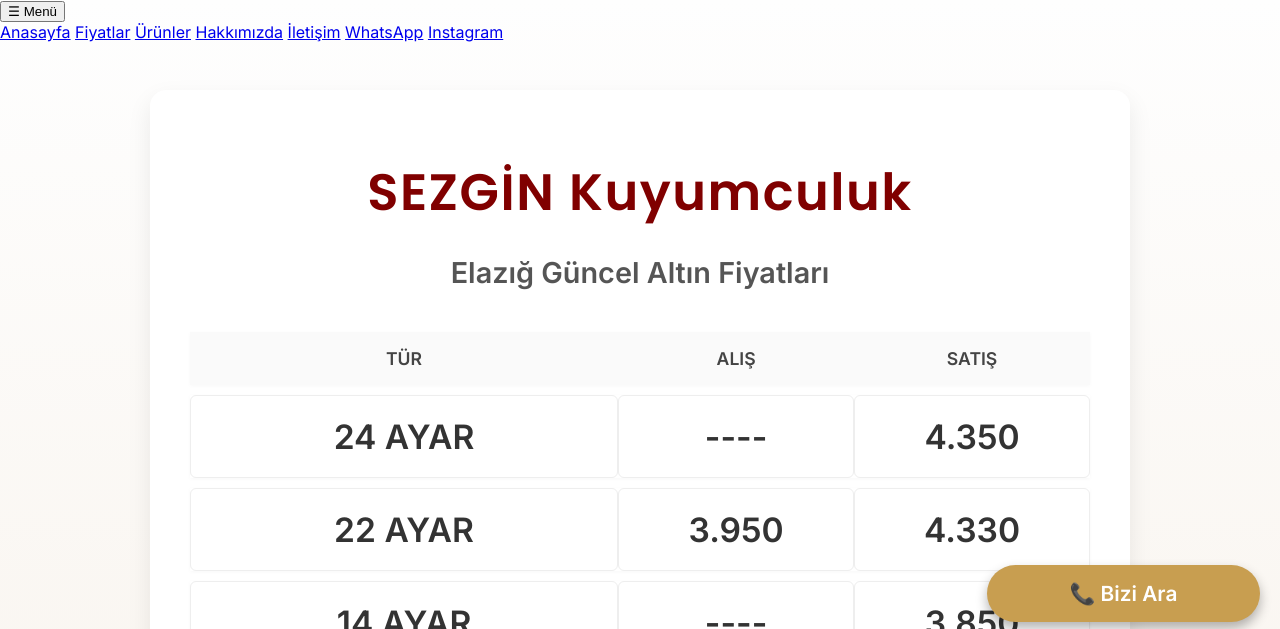
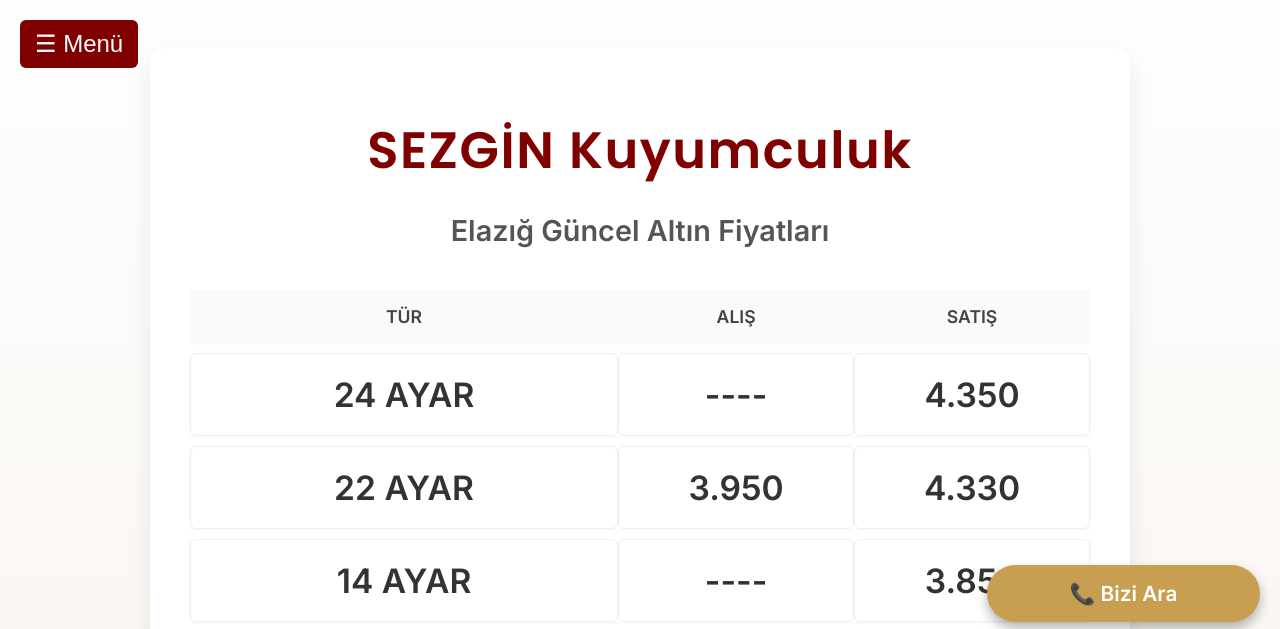
Before and after one commit to yssaydam/webfiyat, a plain HTML site: page index.html in a window 1280 px wide. Shown: the top 629 px of the page. Drawn offline with Linux system fonts and the light colour scheme.

```diff
--- a/index.html
+++ b/index.html
@@ -54,8 +54,8 @@
             <a href="#top">Anasayfa</a>
             <a href="#fiyatlar">Fiyatlar</a>
             <a href="#urunler">Ürünler</a>
-            <a href="#">Hakkımızda</a>
-            <a href="#">İletişim</a>
+            <a href="#hakkimizda">Hakkımızda</a>
+            <a href="#iletisim">İletişim</a>
             <a href="https://wa.me/905394325678" target="_blank">WhatsApp</a>
             <a href="https://instagram.com/sezginkuyumculuk_23" target="_blank">Instagram</a>
         </nav>
@@ -308,14 +308,24 @@
         </ul>
     </div>
     -->
-    <div style="text-align:center; margin-top: 3rem; padding: 1.5rem; background: #f9f9f9; border-top: 1px solid #ddd;">
+    <section id="hakkimizda"
+        style="max-width: 800px; margin: 3rem auto; padding: 2rem; background: #fffdf7; border: 1px solid #eee; border-radius: 12px; text-align: center;">
+        <h3 style="color:#c89e50; margin-bottom: 1rem;">Biz Kimiz?</h3>
+        <p style="font-size: 1.05rem; color: #444; line-height: 1.6;">
+            Sezgin Kuyumculuk olarak Elazığ'da yıllardır güvenin adresiyiz. En güncel altın fiyatlarını sizlerle
+            paylaşırken,
+            dürüstlük, şeffaflık ve müşteri memnuniyetini ön planda tutuyoruz. Sadece satış değil, güven de sunuyoruz.
+        </p>
+    </section>
+    <section id="iletisim"
+        style="text-align:center; margin-top: 3rem; padding: 1.5rem; background: #f9f9f9; border-top: 1px solid #ddd;">
         <h3 style="margin-bottom: 0.8rem; color: #c89e50;">İletişim & Ulaşım</h3>
         <p style="margin: 0.2rem 0;">📍 Adres: İzzetpaşa Camii Pasajı No:98, Merkez / Elazığ</p>
         <p style="margin: 0.2rem 0;">🕒 Çalışma Saatleri: Pazartesi - Cumartesi 08:30 - 18:30</p>
         <p style="margin: 0.2rem 0; color: #b00;"><strong>Pazar günleri kapalıyız.</strong></p>
         <p style="margin-top: 1rem;"><a href="https://maps.app.goo.gl/D7LBmMmZHg56ThEy8" target="_blank"
                 style="text-decoration:none; color:#007bff;">📌 Haritada Göster</a></p>
-    </div>
+    </section>
     </div>
     <script>
         if ('serviceWorker' in navigator) {
--- a/style.css
+++ b/style.css
@@ -143,6 +143,55 @@ tr:hover td {
     margin-right: 12px;
 }
 
+.drawer {
+    position: relative;
+    z-index: 10000;
+}
+
+.menu-toggle {
+    position: fixed;
+    top: 20px;
+    left: 20px;
+    font-size: 1.5rem;
+    background: #800000;
+    color: white;
+    border: none;
+    padding: 10px 15px;
+    border-radius: 6px;
+    cursor: pointer;
+    z-index: 10001;
+}
+
+.drawer-nav {
+    position: fixed;
+    top: 0;
+    left: -250px;
+    width: 220px;
+    height: 100%;
+    background: #fff5f5;
+    border-right: 2px solid #800000;
+    box-shadow: 4px 0 10px rgba(0, 0, 0, 0.1);
+    padding-top: 60px;
+    transition: left 0.3s ease-in-out;
+}
+
+.drawer-nav.open {
+    left: 0;
+}
+
+.drawer-nav a {
+    display: block;
+    padding: 15px 20px;
+    text-decoration: none;
+    color: #800000;
+    font-weight: 600;
+    border-bottom: 1px solid #e1cfcf;
+}
+
+.drawer-nav a:hover {
+    background: #ffeaea;
+}
+
 /* Mesai dışı uyarı animasyonu */
 @keyframes pulseUyari {
     0% {
```
